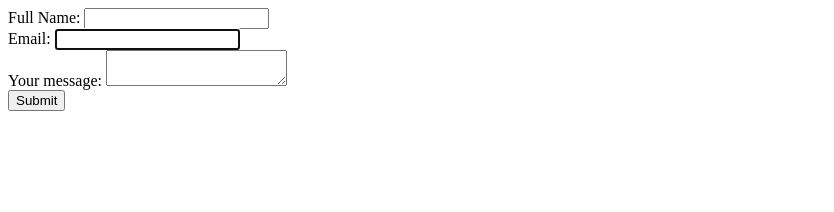
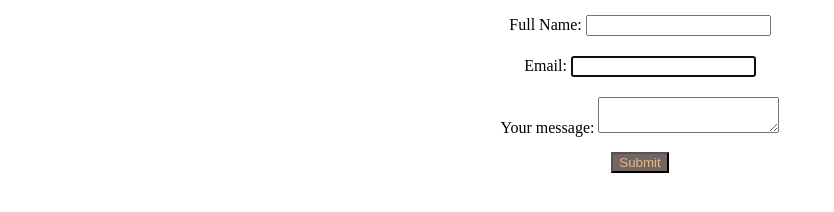
Before and after one commit to SovLay/html-forms-project, a plain HTML site: page index.html in a window 1280 px wide. Shown: the whole page, without its empty margins (0-834 px from the left). Drawn offline with Linux system fonts and the light colour scheme.

Commit message:
update form format

```diff
--- a/index.html
+++ b/index.html
@@ -1,35 +1,34 @@
+
+
 <!DOCTYPE html>
+<html>
 
+<head>
+  <meta charset="utf-8" />
+  <meta name="viewport" content="width=device-width" />
+  <title>Front-end foundations: HTML forms</title>
+  <link href="style.css" rel="stylesheet" type="text/css" />
+</head>
+
+<body>
+  <div style="text-align: center;">
     <form>
-    <div>
+      <div style="padding: 5px 5px; margin: 10px 10px;">
         <label for="name">Full Name:</label>
         <input id="name" type="text" name="name" />
       </div>
 
-    <div>
+      <div style="padding: 5px 5px; margin: 10px 10px;">
         <label for="email">Email:</label>
-      <input
-        id="location"
-        type="text"
-        name="email"
-        autofocus="on"
-      />
+        <input id="location" type="text" name="email" autofocus="on" />
       </div>
+      <div style="padding: 5px 5px; margin: 10px 10px;">
+        <label for="form-message">Your message:</label>
+        <textarea id="form-message" name="message" autofocus="on" required maxlength="200"></textarea>
+      </div>
+      <button style="color: burlywood; background-color: rgb(117, 102, 102);" type="submit">Submit</button>
     </form>
-  <form>
-    <div>
-      <label for="form-message">Your message:</label>
-      <textarea
-        id="form-message"
-        name="message"
-        autofocus="on"
-        required
-        maxlength="200"
-      ></textarea>
   </div>
-  </form>
+</body>
 
-  <form>
-    <button type="submit">Submit</button>
-
-  </form>
+</html>
```
Lines whose indentation alone changed are shown as unchanged.
